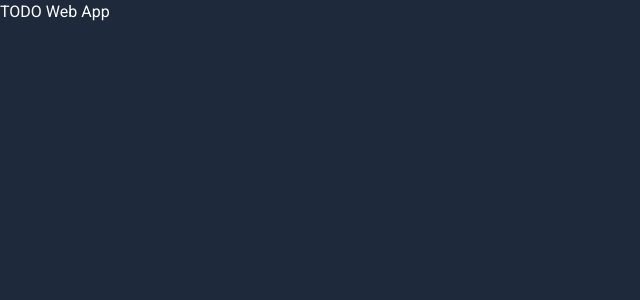
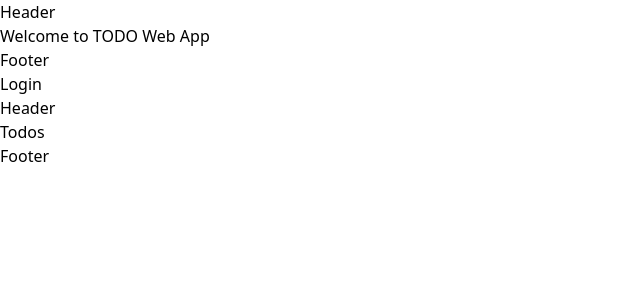
Before and after one commit to MikiWojak/todo-web-app, a React (Vite) app in the folder frontend/: page / in a window 1280 px wide. Shown: the top 300 px of the page, without its empty margins (0-640 px from the left). Built offline with nearby package versions, Linux system fonts and the light colour scheme.

Commit message:
Basic pages

```diff
--- a/frontend/package.json
+++ b/frontend/package.json
@@ -10,6 +10,7 @@
         "preview": "vite preview"
     },
     "dependencies": {
+        "@heroicons/react": "2.1.5",
         "react": "18.3.1",
         "react-dom": "18.3.1"
     },
--- a/frontend/src/App.tsx
+++ b/frontend/src/App.tsx
@@ -1,9 +1,15 @@
-import { FC } from 'react';
+import Index from './views/pages/Index';
+import Login from './views/pages/Login';
+import Todos from './views/pages/Todos';
 
-const App: FC = () => {
+const App = () => {
     return (
-        <div className="w-screen h-screen bg-slate-800 text-white font-roboto">
-            <h1>TODO Web App</h1>
+        <div>
+            <Index />
+
+            <Login />
+
+            <Todos />
         </div>
     );
 };
--- /dev/null
+++ b/frontend/src/components/layout/Footer.tsx
@@ -0,0 +1,9 @@
+const Footer = () => {
+    return (
+        <div>
+            <h1>Footer</h1>
+        </div>
+    );
+};
+
+export default Footer;
--- /dev/null
+++ b/frontend/src/components/layout/Header.tsx
@@ -0,0 +1,9 @@
+const Header = () => {
+    return (
+        <div>
+            <h1>Header</h1>
+        </div>
+    );
+};
+
+export default Header;
--- /dev/null
+++ b/frontend/src/views/layouts/AuthLayout.tsx
@@ -0,0 +1,11 @@
+import { JSX, ReactNode } from 'react';
+
+type Props = {
+    children: ReactNode;
+};
+
+const AuthLayout = ({ children }: Props): JSX.Element => {
+    return <div>{children}</div>;
+};
+
+export default AuthLayout;
--- /dev/null
+++ b/frontend/src/views/layouts/DefaultLayout.tsx
@@ -0,0 +1,22 @@
+import { JSX, ReactNode } from 'react';
+
+import Header from '../../components/layout/Header';
+import Footer from '../../components/layout/Footer';
+
+type Props = {
+    children: ReactNode;
+};
+
+const DefaultLayout = ({ children }: Props): JSX.Element => {
+    return (
+        <div>
+            <Header />
+
+            <div>{children}</div>
+
+            <Footer />
+        </div>
+    );
+};
+
+export default DefaultLayout;
--- /dev/null
+++ b/frontend/src/views/pages/Index.tsx
@@ -0,0 +1,13 @@
+import DefaultLayout from '../layouts/DefaultLayout.tsx';
+
+const Index = () => {
+    return (
+        <div>
+            <DefaultLayout>
+                <h1>Welcome to TODO Web App</h1>
+            </DefaultLayout>
+        </div>
+    );
+};
+
+export default Index;
--- /dev/null
+++ b/frontend/src/views/pages/Login.tsx
@@ -0,0 +1,13 @@
+import AuthLayout from '../layouts/AuthLayout.tsx';
+
+const Login = () => {
+    return (
+        <div>
+            <AuthLayout>
+                <h1>Login</h1>
+            </AuthLayout>
+        </div>
+    );
+};
+
+export default Login;
--- /dev/null
+++ b/frontend/src/views/pages/Todos.tsx
@@ -0,0 +1,13 @@
+import DefaultLayout from '../layouts/DefaultLayout.tsx';
+
+const Todos = () => {
+    return (
+        <div>
+            <DefaultLayout>
+                <h1>Todos</h1>
+            </DefaultLayout>
+        </div>
+    );
+};
+
+export default Todos;
```
